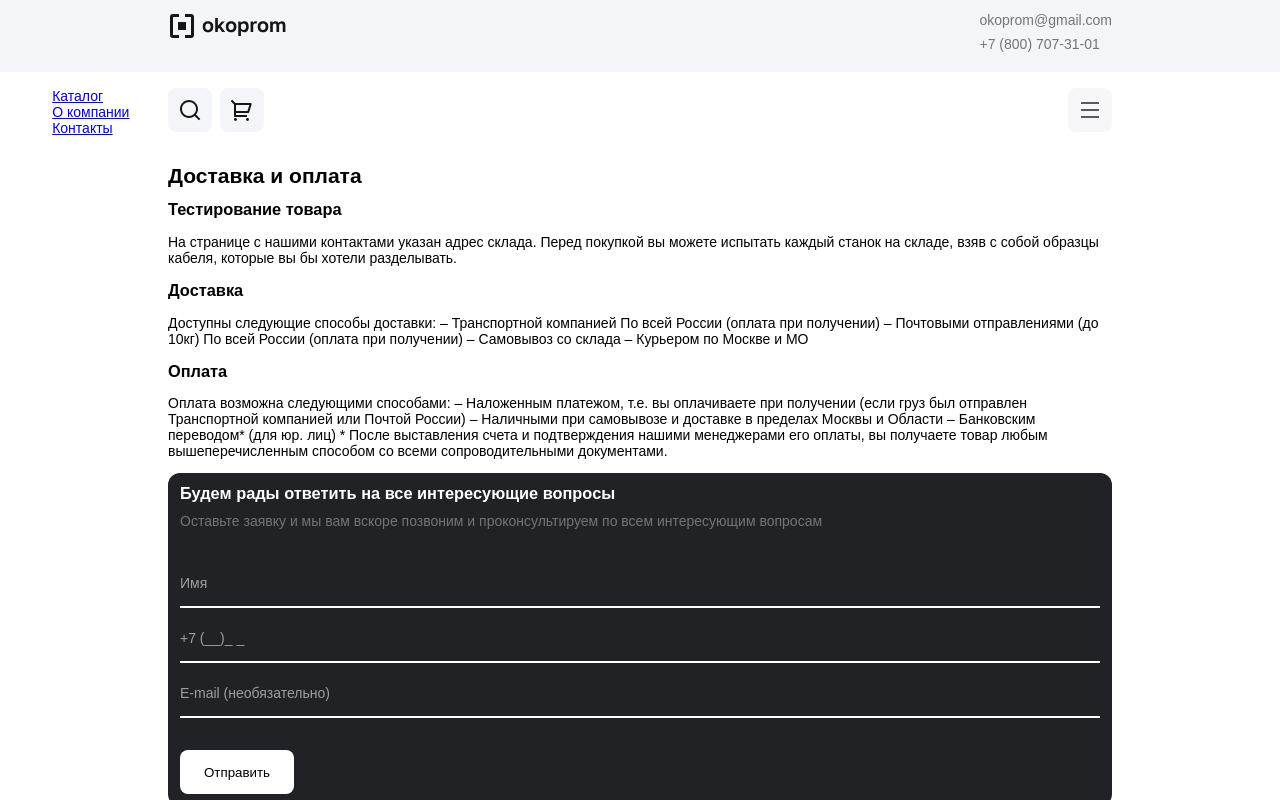
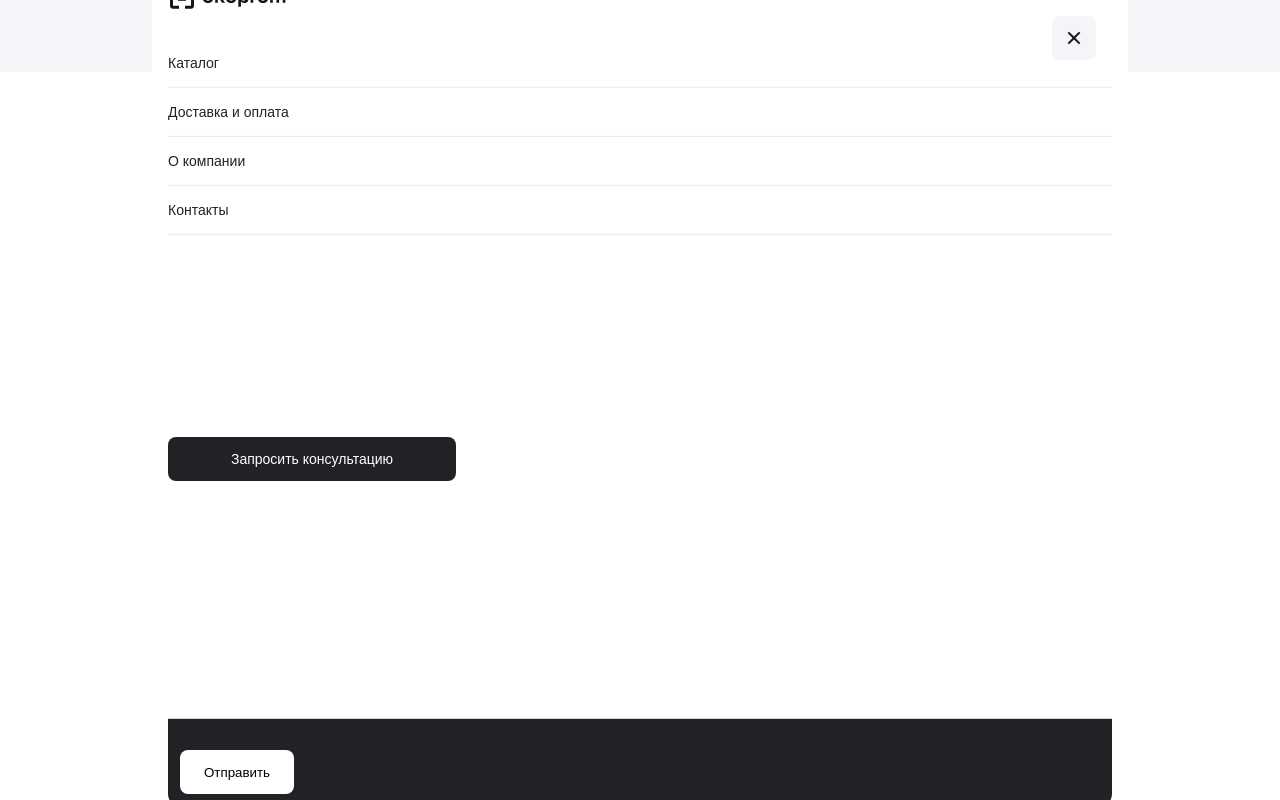
Before and after one commit to Whireless/okoprom, a website: page source/pay.html in a window 1280 px wide. Both pictures are taken after a click on the button "Открыть меню сайта". Shown: the top 800 px of the page. Drawn offline with nearby package versions, Linux system fonts and the light colour scheme; files that its build step writes are made by us from their sources.

Commit message:
Мелкие улучшения + реализовано мобильное меню

```diff
--- a/source/js/scripts.js
+++ b/source/js/scripts.js
@@ -0,0 +1,16 @@
+const body = document.querySelector('body');
+const menu = body.querySelector('.main-nav__menu-list');
+const menuButton = body.querySelector('.main-nav__menu-button');
+
+
+menuButton.addEventListener('click', () => {
+  menu.classList.toggle('main-nav__menu-list--open');
+
+  if (menu.classList.contains('main-nav__menu-list--open')) {
+    menuButton.setAttribute('aria-label', 'Закрыть меню сайта');
+    body.style.overflow = 'hidden';
+  } else {
+    menuButton.setAttribute('aria-label', 'Открыть меню сайта');
+    body.removeAttribute('style');
+  }
+});
--- a/source/pay.html
+++ b/source/pay.html
@@ -11,7 +11,7 @@
     <div class="main-header__intro-block">
       <div class="container">
         <div class="main-header__contact-block">
-          <a class="main-header__logo" href="#" aria-label="Наш логотип"></a>
+          <a class="main-header__logo" href="index.html" aria-label="Наш логотип"></a>
           <div class="main-header__contacts">
             <a href="mailto:okoprom@gmail.com" class="main-header__email">okoprom@gmail.com</a>
             <a href="tel:+78007073101" class="main-header__phone">+7 (800) 707-31-01</a>
@@ -27,14 +27,15 @@
       <nav class="main-nav">
         <ul class="main-nav__menu-list">
           <li class="main-nav__menu-item"><a href="catalog.html" class="main-nav__link">Каталог</a></li>
-          <li class="main-nav__menu-item"><a href="about.html" class="main-nav__link">О компании</a></li>
+          <li class="main-nav__menu-item"><a href="#" class="main-nav__link">Доставка и оплата</a></li>
+          <li class="main-nav__menu-item"><a href="about-us.html" class="main-nav__link">О компании</a></li>
           <li class="main-nav__menu-item"><a href="contacts.html" class="main-nav__link">Контакты</a></li>
         </ul>
         <div class="main-nav__button-block">
           <input class="main-nav__search" type="search" aria-label="Кнопка для поиска по сайту">
           <a href="#" class="main-nav__basket" aria-label="Перейти в корзину"></a>
           <a href="#" class="main-nav__consultation">Запросить консультацию</a>
-          <button class="main-nav__open-menu" type="button" aria-label="Открыть меню сайта"></button>
+          <button class="main-nav__menu-button" type="button" aria-label="Открыть меню сайта"></button>
         </div>
       </nav>
     </div>
@@ -117,7 +118,7 @@
           <a class="main-footer__pages-link" href="guarantee.html">Гарантия</a>
           <a class="main-footer__pages-link" href="#">Служба контроля качества</a>
           <a class="main-footer__pages-link" href="#">Наше производство</a>
-          <a class="main-footer__pages-link" href="about.html">О компании</a>
+          <a class="main-footer__pages-link" href="about-us.html">О компании</a>
           <a class="main-footer__pages-link" href="contacts.html">Контакты</a>
         </div>
       </div>
--- a/source/sass/blocks/main-header.scss
+++ b/source/sass/blocks/main-header.scss
@@ -14,6 +14,13 @@
   background-image: url("../img/icons/logo.svg");
   width: 119px;
   height: 28px;
+  transition: $basicTime;
+
+  &:hover,
+  &:focus {
+    opacity: $basicOpacity;
+    transition: $basicTime;
+  }
 }
 
 .main-header__contacts {
--- a/source/sass/blocks/main-nav.scss
+++ b/source/sass/blocks/main-nav.scss
@@ -4,15 +4,72 @@
 
 .main-nav__menu-list {
   position: absolute;
+  left: -16px;
+  right: -16px;
+  display: flex;
+  flex-direction: column;
+  background-color: $white;
   margin: 0;
-  padding: 0;
-  transform: translateX(-150%);
+  padding: 80px 16px 0 16px;
+  transform: translateY(-300%);
   list-style: none;
+  transition: 0.8s;
+  z-index: 10;
+
+  &::before {
+    content: "";
+    position: absolute;
+    top: 24px;
+    left: 16px;
+    background-image: url("../img/icons/logo.svg");
+    background-repeat: no-repeat;
+    width: 119px;
+    height: 28px;
+  }
+
+  &--open {
+    height: 85vh;
+    transform: translateY(-17%);
+    transition: 0.2s;
+
+    &~.main-nav__button-block {
+      .main-nav__menu-button {
+        position: absolute;
+        top: -72px;
+        right: 16px;
+        background-image: url("../img/icons/close-menu.svg");
+        z-index: 11;
+        transition: $basicTime;
+      }
+
+      .main-nav__consultation {
+        bottom: -349px;
+        z-index: 11;
+        transform: translateY(0);
+
+        &:hover,
+        &:focus {
+          opacity: $basicOpacity;
+          transition: $basicTime;
+        }
+      }
+    }
+  }
+}
+
+.main-nav__link {
+  color: $black;
+  text-decoration: none;
+  display: flex;
+  padding: 16px 0;
+  border-bottom: 1px solid $grey2;
   transition: $basicTime;
 
-  &--open {
-    transform: translateX(0);
+  &:hover,
+  &:focus {
+    opacity: $basicOpacity;
     transition: $basicTime;
+    border-bottom: 1px solid $black;
   }
 }
 
@@ -55,7 +112,7 @@
   }
 }
 
-.main-nav__open-menu {
+.main-nav__menu-button {
   display: block;
   width: 44px;
   height: 44px;
@@ -67,13 +124,23 @@
   cursor: pointer;
   transition: $basicTime;
 
-  &:hover,
-  &:focus {
+  &:hover {
     opacity: $basicOpacity;
     transition: $basicTime;
   }
 }
 
 .main-nav__consultation {
-  display: none;
+  color: $white;
+  text-decoration: none;
+  position: absolute;
+  display: flex;
+  justify-content: center;
+  align-items: center;
+  width: 288px;
+  height: 44px;
+  background-color: $black;
+  border-radius: 8px;
+  transform: translateY(-300%);
+  transition: $basicTime;
 }
```
Also changed, not shown: source/about-us.html (+5 -4 lines), source/catalog.html (+3 -2 lines), source/contacts.html (+5 -4 lines), source/guarantee.html (+5 -4 lines), source/index.html (+4 -3 lines), source/img/icons/close-menu.svg (added).
